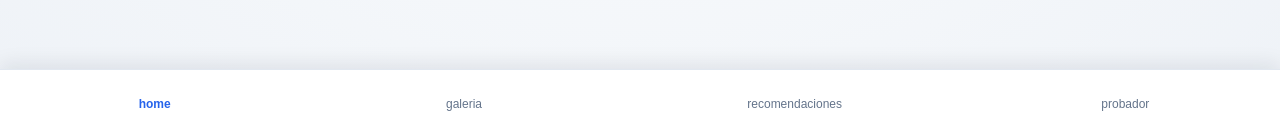
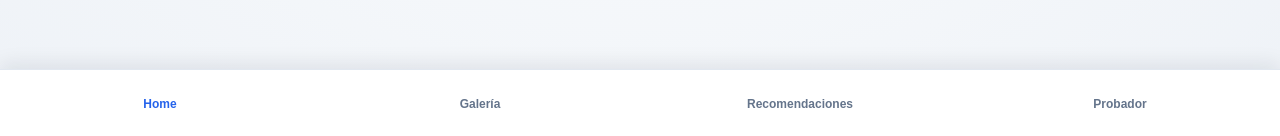
Before and after one commit to sergioo77sergioo77-beep/Mi-Closet-Smart, a React (Create React App) app: page / in a window 1280 px wide. Shown: the part 661-797 px from the top of the page. Built offline with nearby package versions, Linux system fonts and the light colour scheme.

Commit message:
Actualizar navegación inferior a 4 secciones

```diff
--- a/src/App.css
+++ b/src/App.css
@@ -302,8 +302,12 @@ select {
   display: flex;
   flex-direction: column;
   align-items: center;
+  justify-content: center;
   font-size: 12px;
+  font-weight: 600;
   cursor: pointer;
+  flex: 1;
+  height: 100%;
 }
 
 .bottom-nav button.active {
@@ -322,7 +326,7 @@ select {
 .bottom-nav button {
   color: #64748b;
   gap: 4px;
-  min-width: 64px;
+  min-width: 0;
   padding: 4px 6px;
   line-height: 1.1;
 }
--- a/src/App.js
+++ b/src/App.js
@@ -652,18 +652,18 @@ function App() {
         </section>
       )}
 
-      <nav className="bottom-nav">
+      <nav className="bottom-nav" aria-label="Navegación principal">
         <button onClick={() => setPantalla("home")} className={pantalla === "home" ? "active" : ""}>
-          home
+          Home
         </button>
         <button onClick={() => setPantalla("galeria")} className={pantalla === "galeria" ? "active" : ""}>
-          galeria
+          Galería
         </button>
         <button onClick={() => setPantalla("recomendaciones")} className={pantalla === "recomendaciones" ? "active" : ""}>
-          recomendaciones
+          Recomendaciones
         </button>
         <button onClick={() => setPantalla("probador")} className={pantalla === "probador" ? "active" : ""}>
-          probador
+          Probador
         </button>
       </nav>
     </div>
```
